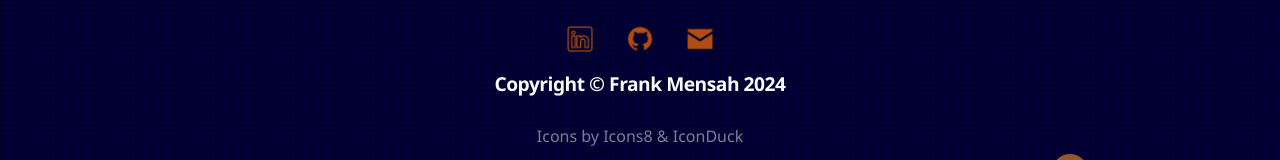
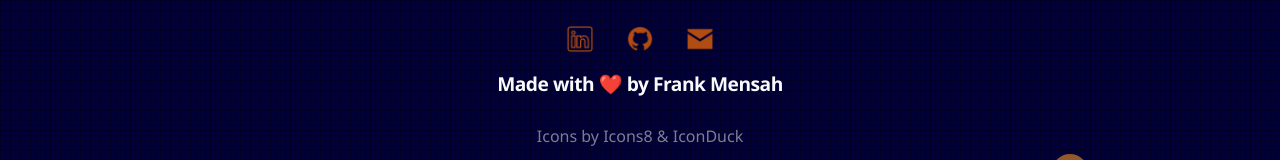
Before and after one commit to famfrank1298/famfrank, a Next.js app: page / in a window 1280 px wide. Shown: the part 3444-3604 px from the top of the page. Built offline with nearby package versions, Linux system fonts and the light colour scheme.

Commit message:
changed footer text

```diff
--- a/src/components/Footer/footer.tsx
+++ b/src/components/Footer/footer.tsx
@@ -21,7 +21,7 @@ export default function Footer() {
           <img src="/footer/email.png"></img>
         </a>
       </div>
-      <h4>Copyright © Frank Mensah 2024</h4>
+      <h4>Made with ❤️ by Frank Mensah</h4>
       <p className="opacity-50 mt-0 text-center">
         Icons by{" "}
         <a
```
